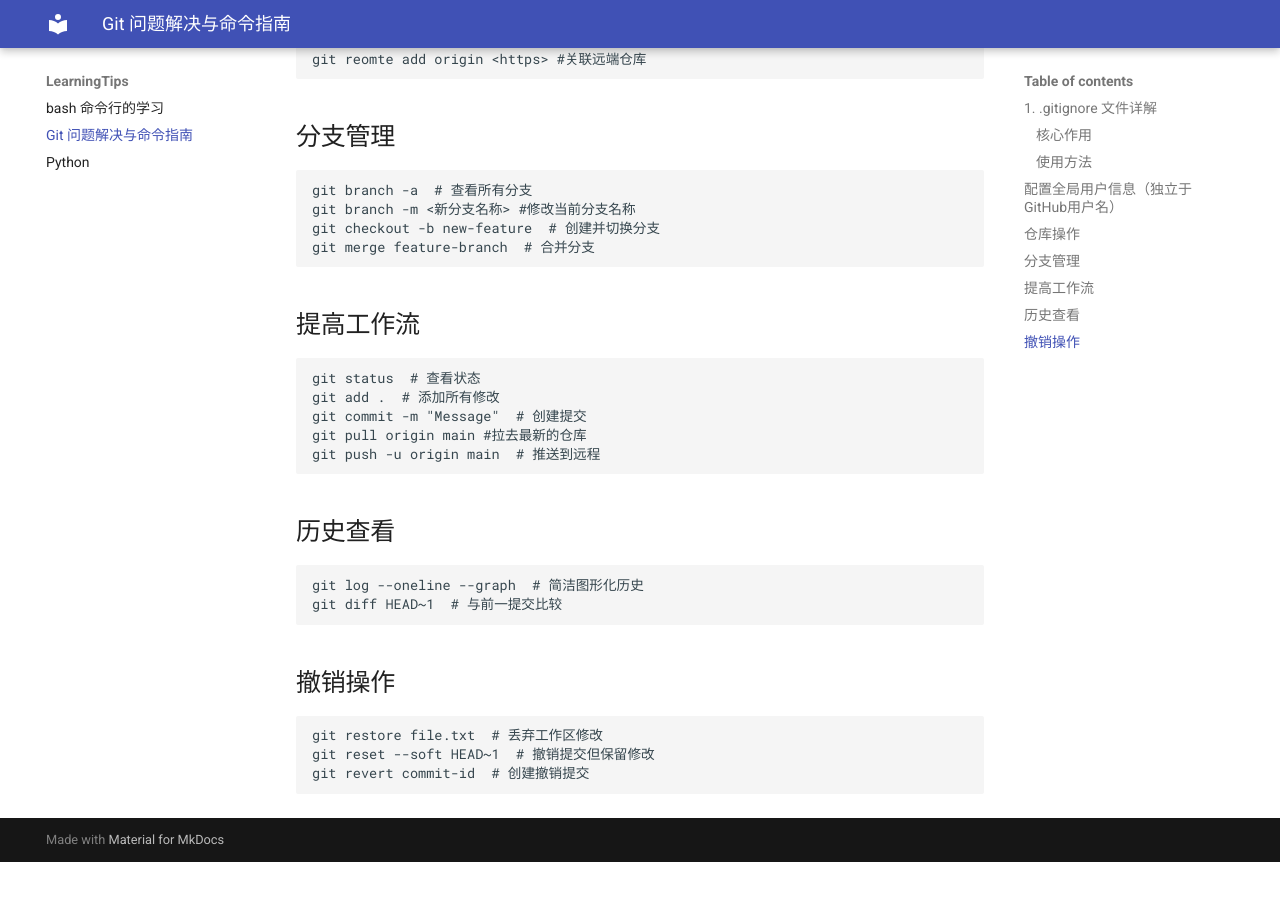
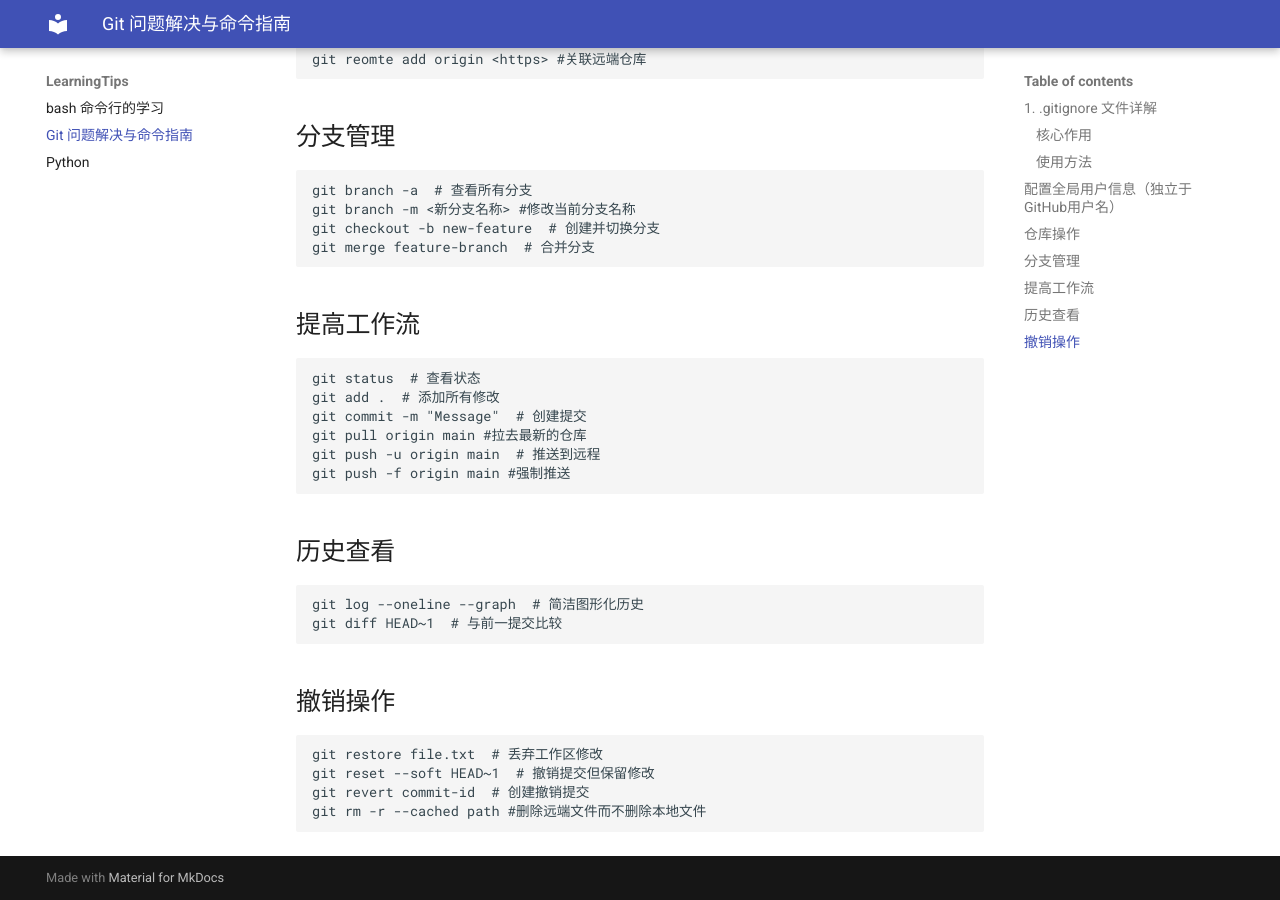
Before and after one commit to zhangteng520/docs, an MkDocs documentation site: the page built from docs/LearningTips/git_tips.md, in a window 1280 px wide and 900 px high, scrolled down 1123 px. Built offline with MkDocs 1.6.1 and Material for MkDocs 9.7.7, drawn with Linux system fonts in a browser that asks for light colours; before the commit the page ends 1985 px from its top, so only the background shows below that.

Commit message:
add git tips rm

````diff
--- a/docs/LearningTips/git_tips.md
+++ b/docs/LearningTips/git_tips.md
@@ -55,6 +55,7 @@ git add .  # 添加所有修改
 git commit -m "Message"  # 创建提交
 git pull origin main #拉去最新的仓库
 git push -u origin main  # 推送到远程
+git push -f origin main #强制推送
 ```
 
 ## 历史查看
@@ -68,4 +69,5 @@ git diff HEAD~1  # 与前一提交比较
 git restore file.txt  # 丢弃工作区修改
 git reset --soft HEAD~1  # 撤销提交但保留修改
 git revert commit-id  # 创建撤销提交
+git rm -r --cached path #删除远端文件而不删除本地文件
 ```
````
